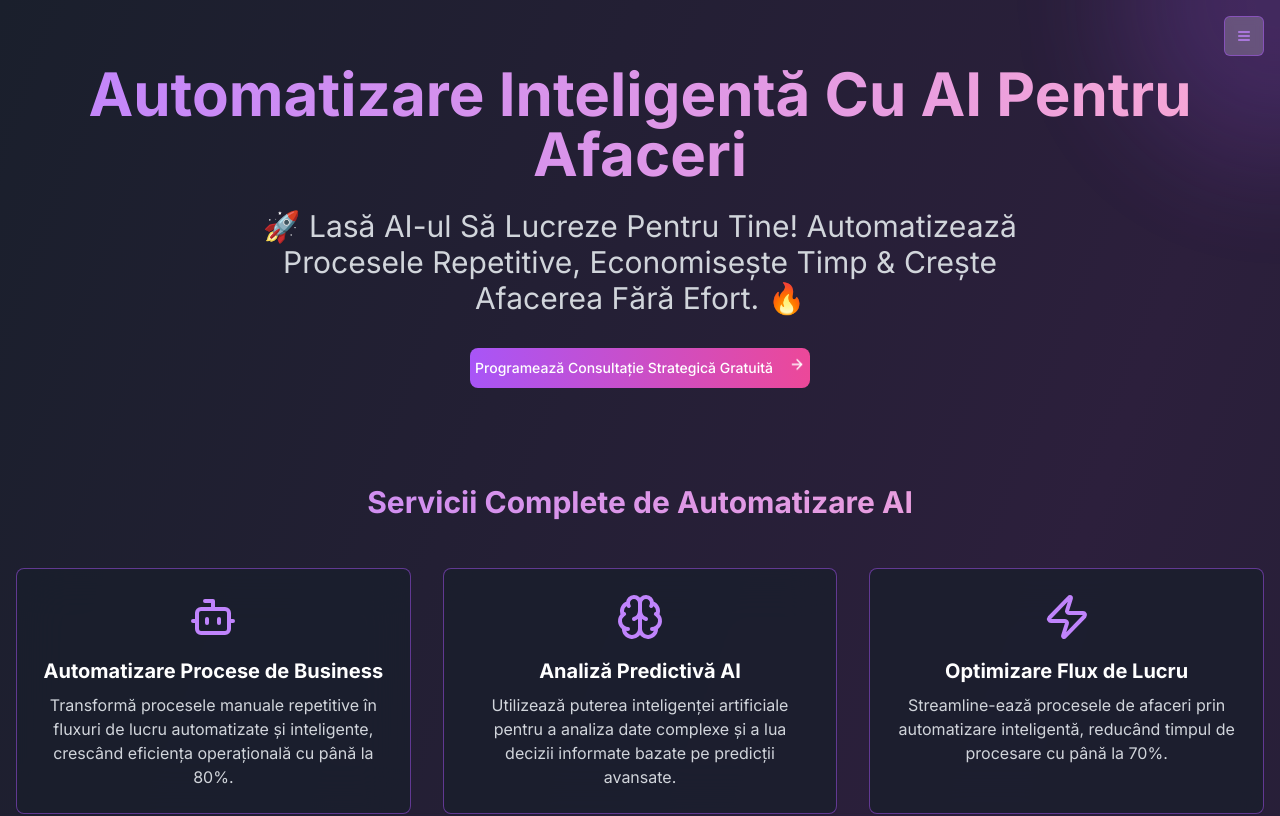
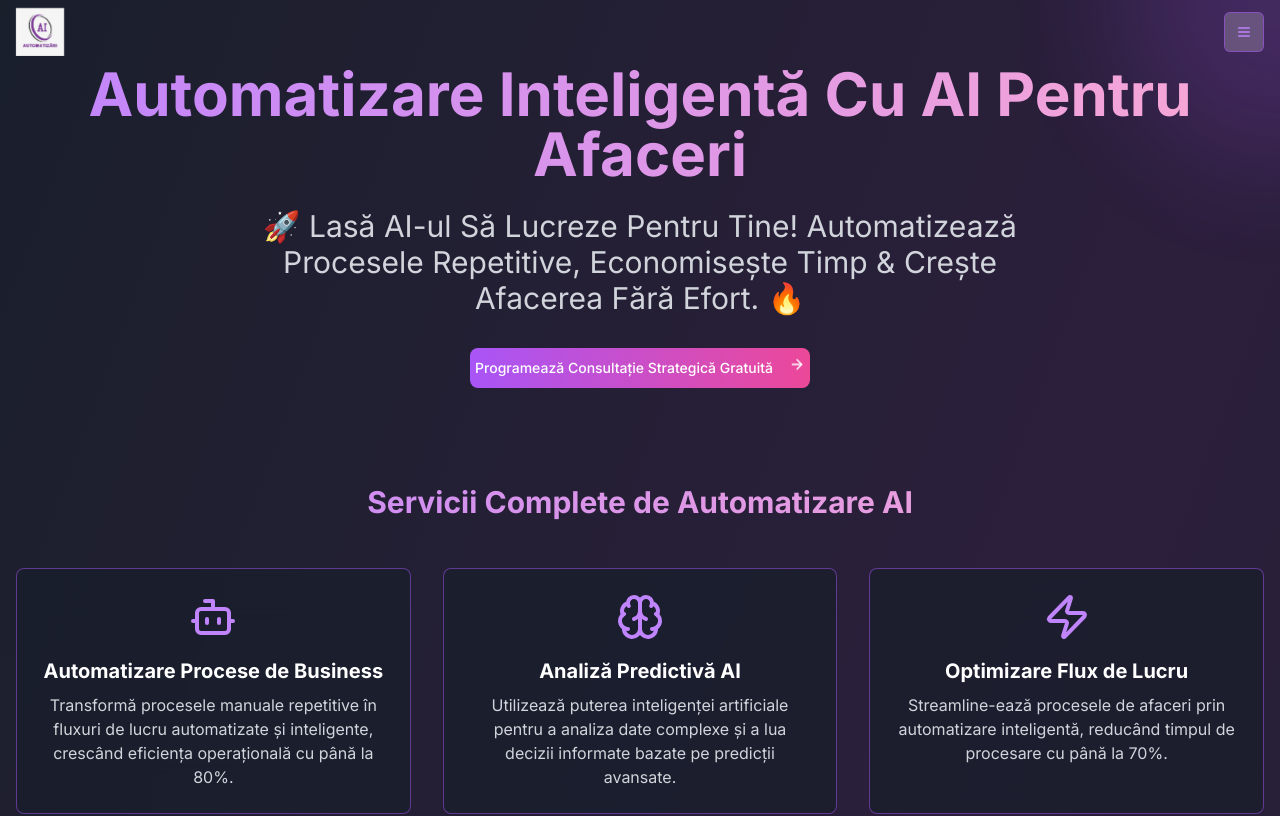
Before and after one commit to Jelco3d/automatizariai, a React (Vite) app: page / in a window 1280 px wide. Shown: the top 816 px of the page. Built offline with nearby package versions, Linux system fonts and the light colour scheme.

Commit message:
Add logo to top-left corner
Adds a logo to the top-left corner of the website.  The specific implementation details are not included in this commit.

```diff
--- a/src/components/website/Navigation.tsx
+++ b/src/components/website/Navigation.tsx
@@ -16,7 +16,14 @@ export function Navigation() {
   };
 
   return (
-    <div className="fixed top-4 right-4 z-50">
+    <div className="fixed top-0 left-0 right-0 z-50 flex justify-between items-center px-4 py-2">
+      <Link to="/" className="flex items-center">
+        <img
+          src="/lovable-uploads/e2e8e8bd-c965-4904-8ecd-8a5e701371ea.png"
+          alt="AI Automatizari Logo"
+          className="h-12 w-auto"
+        />
+      </Link>
       <Sheet>
         <SheetTrigger asChild>
           <Button variant="outline" size="icon" className="bg-background/20 backdrop-blur-sm border-purple-500/50 hover:bg-purple-500/20">
```
Also changed, not shown: public/lovable-uploads/e2e8e8bd-c965-4904-8ecd-8a5e701371ea.png (added).
